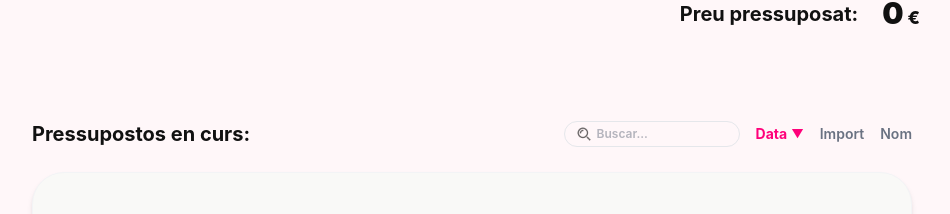
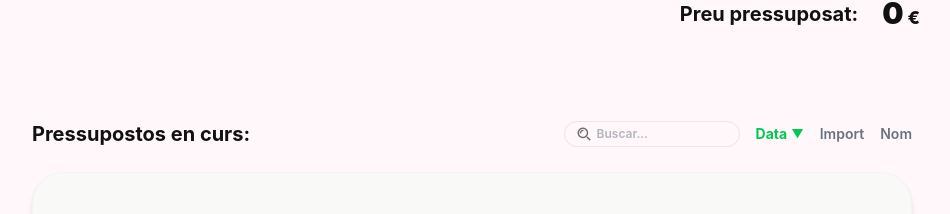
Before and after one commit to DrMunty/Projecte2-Budget, an Angular app: page / in a window 1280 px wide. Shown: the part 1097-1311 px from the top of the page, without its empty margins (168-1118 px from the left). Built offline with nearby package versions, Linux system fonts and the light colour scheme.

Commit message:
refactor: "changed filter options color to green while hovering and while active"

```diff
--- a/src/app/components/budget-history/budget-history.html
+++ b/src/app/components/budget-history/budget-history.html
@@ -16,30 +16,30 @@
           placeholder="Buscar..."
           [value]="searchQuery()"
           (input)="updateSearchQuery($event)"
-          class="pl-8 pr-4 py-1 rounded-full border border-gray-200 text-xs focus:outline-none focus:ring-1 focus:ring-pink-500 w-36 sm:w-44 bg-transparent"
+          class="pl-8 pr-4 py-1 rounded-full border border-gray-200 text-xs focus:outline-none focus:ring-1 focus:ring-green-500 w-36 sm:w-44 bg-transparent"
         />
       </div>
 
       <button
         (click)="changeSort('date')"
-        [ngClass]="sortBy() === 'date' ? 'text-[#ff007a] font-bold' : 'text-gray-500' "
-        class="hover:text-[#ff007a] transition-colors flex items-center gap-1 text-xs sm:text-sm">
+        [ngClass]="sortBy() === 'date' ? 'text-green-500 font-bold' : 'text-gray-500' "
+        class="hover:text-green-500  transition-colors flex items-center gap-1 text-xs sm:text-sm">
         Data
         @if (sortBy() === 'date') { <span class="text-xs">{{ sortAscending() ? '▲' : '▼' }}</span> }
       </button>
 
       <button
         (click)="changeSort('price')"
-        [ngClass]="sortBy() === 'price' ? 'text-[#ff007a] font-bold' : 'text-gray-500' "
-        class="hover:text-[#ff007a] transition-colors flex items-center gap-1 text-xs sm:text-sm">
+        [ngClass]="sortBy() === 'price' ? 'text-green-500  font-bold' : 'text-gray-500' "
+        class="hover:text-green-500  transition-colors flex items-center gap-1 text-xs sm:text-sm">
         Import
         @if (sortBy() === 'price') { <span class="text-xs">{{ sortAscending() ? '▲' : '▼' }}</span> }
       </button>
 
       <button
         (click)="changeSort('name')"
-        [ngClass]="sortBy() === 'name' ? 'text-[#ff007a] font-bold' : 'text-gray-500' "
-        class="hover:text-[#ff007a] transition-colors flex items-center gap-1 text-xs sm:text-sm">
+        [ngClass]="sortBy() === 'name' ? 'text-green-500  font-bold' : 'text-gray-500' "
+        class="hover:text-green-500  transition-colors flex items-center gap-1 text-xs sm:text-sm">
         Nom
         @if (sortBy() === 'name') { <span class="text-xs">{{ sortAscending() ? '▲' : '▼' }}</span> }
       </button>
```
